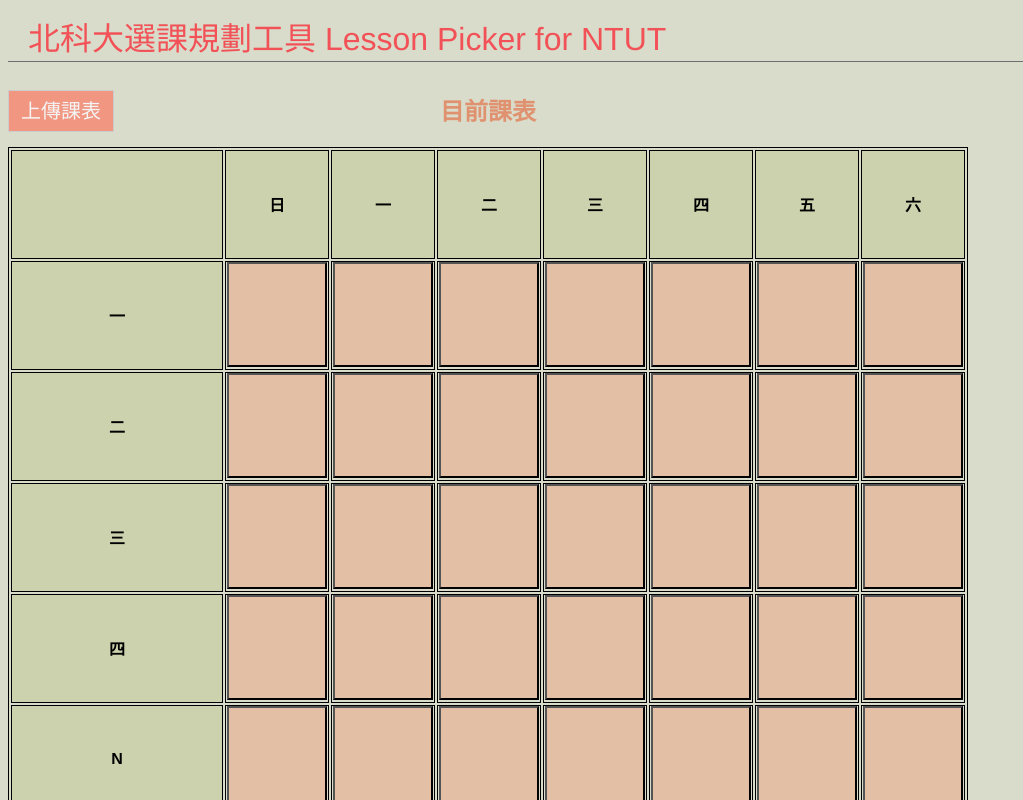
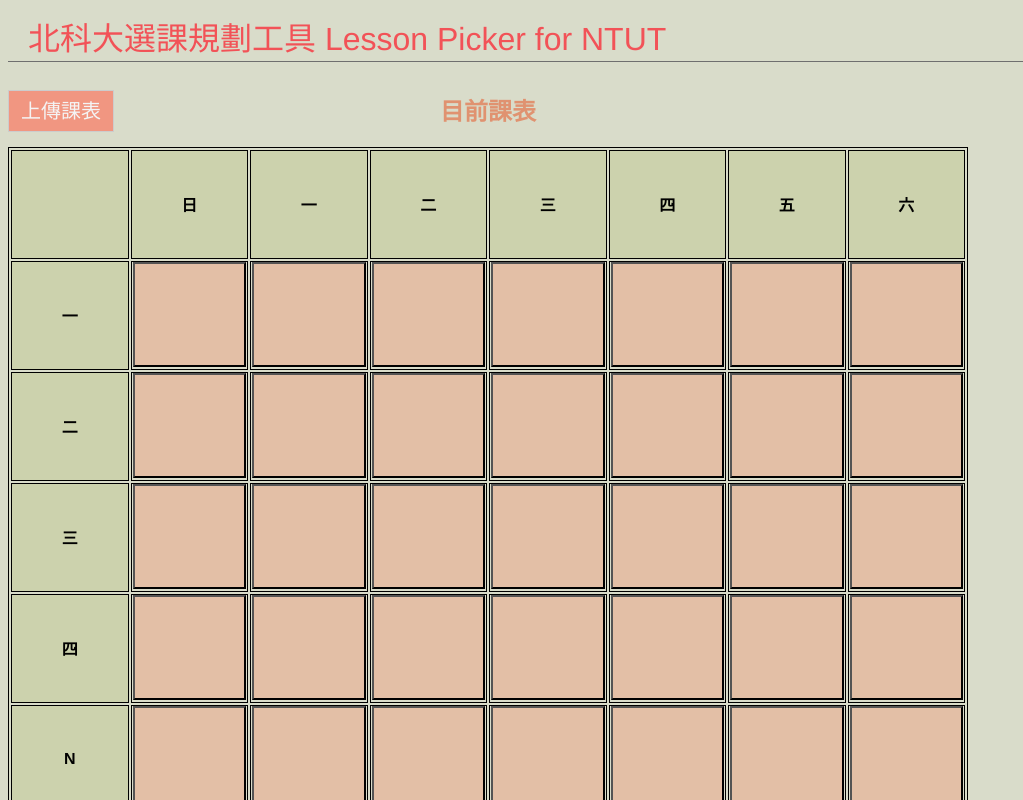
Before and after one commit to bensonhi/lesson-picker, a Next.js app: page / in a window 1280 px wide. Shown: the top 800 px of the page, without its empty margins (0-1023 px from the left). Built offline with nearby package versions, Linux system fonts and the light colour scheme; no server answers.

Commit message:
update style

```diff
--- a/src/index.css
+++ b/src/index.css
@@ -46,6 +46,10 @@ button{
   height: 100%;
   width: 100%;
   background-color:#E3BFA6;
+ transition: background-color 0.4s;
+}
+button:hover {
+  background-color:#ccae9b;
 }
 
 .flex1{
--- a/src/lessonPicker/LessonTable/index.module.css
+++ b/src/lessonPicker/LessonTable/index.module.css
@@ -7,12 +7,19 @@
          border-radius: 25px;
          border: 2px solid;
 }
+.pageButton:hover {
+  background-color:#ccae9b;
+}
+.pageButton:hover .pageButtonIcon {
+  background-color:#ccae9b;
+}
 
 .pageButtonIcon{
     font-size:30px;
     color:black;
     background-color:#E3BFA6;
       vertical-align: middle;
+       transition: background-color 0.4s;
 }
 
 .pageButtonText{
--- a/src/lessonPicker/TimeTable/index.js
+++ b/src/lessonPicker/TimeTable/index.js
@@ -27,7 +27,7 @@ class TimeTable extends React.Component {
     ];
     let changeRequire = this.props.changeRequire;
     let require = this.props.require;
-    let result = [<th key={lessonNum[i]}>{lessonNum[i]}</th>];
+    let result = [<th style={{width:'100px'}} key={lessonNum[i]}>{lessonNum[i]}</th>];
     for (let j = 0; j < 7; j++) {
       if (require[i + 14 * j] == 0)
         result.push(
@@ -84,7 +84,7 @@ class TimeTable extends React.Component {
     });
 
     return (
-      <div style={{ textAlign: "center",marginRight:50+'px'}}>
+      <div style={{ textAlign: "center",marginRight:5+'px'}}>
         <h2 style={{ display: "inline-block"}} > 目前課表</h2>
         <label htmlFor="file-upload" className={styles.customFileUpload}>
             上傳課表
--- a/src/lessonPicker/TimeTable/index.module.css
+++ b/src/lessonPicker/TimeTable/index.module.css
@@ -15,7 +15,9 @@
     border-radius: 25px;
     border: 2px solid #F19681;
 }
-
+.submitButton:hover{
+  border-color:#ccae9b;
+}
 .fileUpload {
     display: none;
 }
```
